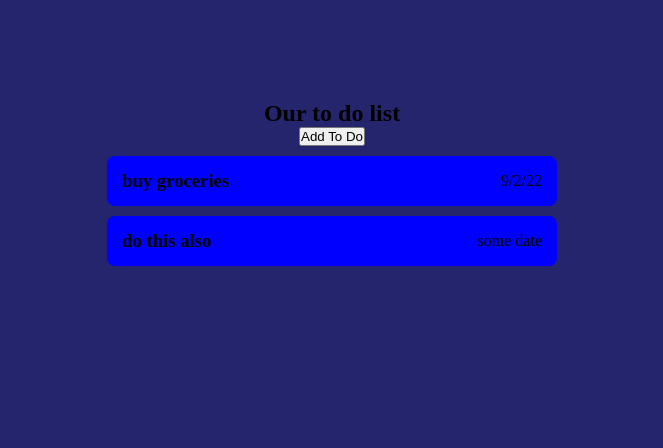
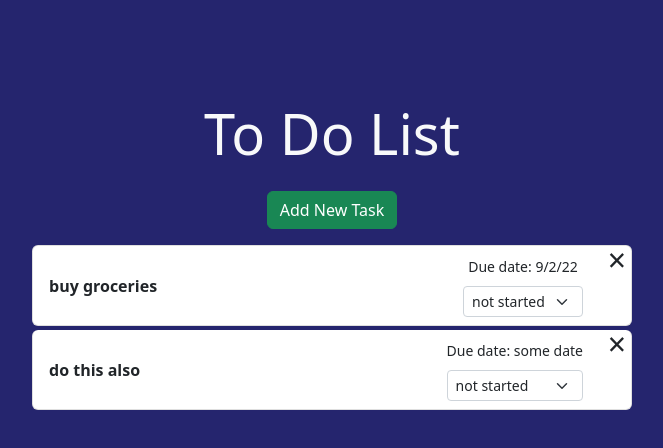
Before and after one commit to tbabyuk/to-do-list-react, a React (Create React App) app: page / in a window 1280 px wide. Shown: the top 448 px of the page, without its empty margins (308-971 px from the left). Built offline with nearby package versions, Linux system fonts and the light colour scheme.

Commit message:
applied bootstrap styling to project, modified list item design, implemented delete item functionality

```diff
--- a/public/index.html
+++ b/public/index.html
@@ -10,34 +10,13 @@
       content="Web site created using create-react-app"
     />
     <link rel="apple-touch-icon" href="%PUBLIC_URL%/logo192.png" />
-    <!--
-      manifest.json provides metadata used when your web app is installed on a
-      user's mobile device or desktop. See https://developers.google.com/web/fundamentals/web-app-manifest/
-    -->
     <link rel="manifest" href="%PUBLIC_URL%/manifest.json" />
-    <!--
-      Notice the use of %PUBLIC_URL% in the tags above.
-      It will be replaced with the URL of the `public` folder during the build.
-      Only files inside the `public` folder can be referenced from the HTML.
-
-      Unlike "/favicon.ico" or "favicon.ico", "%PUBLIC_URL%/favicon.ico" will
-      work correctly both with client-side routing and a non-root public URL.
-      Learn how to configure a non-root public URL by running `npm run build`.
-    -->
+    <!-- Add Bootstrap CDN -->
+    <link href="https://cdn.jsdelivr.net/npm/bootstrap@5.2.0/dist/css/bootstrap.min.css" rel="stylesheet" integrity="sha384-gH2yIJqKdNHPEq0n4Mqa/HGKIhSkIHeL5AyhkYV8i59U5AR6csBvApHHNl/vI1Bx" crossorigin="anonymous">
     <title>React App</title>
   </head>
   <body>
     <noscript>You need to enable JavaScript to run this app.</noscript>
     <div id="root"></div>
-    <!--
-      This HTML file is a template.
-      If you open it directly in the browser, you will see an empty page.
-
-      You can add webfonts, meta tags, or analytics to this file.
-      The build step will place the bundled scripts into the <body> tag.
-
-      To begin the development, run `npm start` or `yarn start`.
-      To create a production bundle, use `npm run build` or `yarn build`.
-    -->
   </body>
 </html>
--- a/src/App.js
+++ b/src/App.js
@@ -6,9 +6,16 @@ function App() {
 
   const [modal, setModal] = useState(false);
   const [toDos, setToDos] = useState([
-    {task: "buy groceries", date: "9/2/22"},
-    {task: "do this also", date: "some date"}
+    {task: "buy groceries", date: "9/2/22", id: 1},
+    {task: "do this also", date: "some date", id: 2}
   ]);
+
+  const handleDelete = (id) => {
+    console.log(id)
+    console.log(toDos[0].id)
+    const newArray = toDos.filter(item => item.id !== id)
+    setToDos(newArray)
+  }
 
   const handleModal = (e) => {
     if(e.target.className === 'add-to-do-modal' || e.target.className === 'close-modal-button') {
@@ -18,16 +25,16 @@ function App() {
     }
   }
 
-  const addToDos = (todos) => {
-    console.log(todos)
-    setToDos((old) => {
-        return [...old, todos]
-    })
+  const addToDos = (todo) => {
+    const addId = todo.id = toDos.length + 1;
+    console.log(addId)
+    console.log(todo)
+    setToDos([...toDos, todo])
   }
 
   return (
     <div className="App">
-        <ToDoContainer handleModal={handleModal} toDos={toDos}/>
+        <ToDoContainer handleModal={handleModal} toDos={toDos} handleDelete={handleDelete}/>
 
         {modal && <AddToDoModal handleModal={handleModal} addToDos={addToDos} />}
     </div>
--- a/src/components/ToDoContainer.js
+++ b/src/components/ToDoContainer.js
@@ -2,18 +2,23 @@
 import React from 'react'
 import ToDoItem from './ToDoItem'
 
-function ToDoContainer({handleModal, toDos}) {
+function ToDoContainer({handleModal, toDos, handleDelete}) {
     console.log('from container', toDos)
 
   return (
     <div className='to-do-container'>
-        <h2>Our to do list</h2>
-        <button onClick={handleModal}>Add To Do</button>
+        <h1 className='display-4 text-light mb-4'>To Do List</h1>
+        <button type="button" className="btn btn-success mb-3" onClick={handleModal}>Add New Task</button>
+        <ul className="list-group">
         {toDos &&
             toDos.map(item => (
-                <ToDoItem task={item.task} date={item.date}/>
+              <React.Fragment key={item.id}>
+                <ToDoItem task={item.task} date={item.date} id={item.id} handleDelete={handleDelete}/>
+              </React.Fragment>
             ))
         }
+        </ul>
+
 
     </div>
   )
--- a/src/components/ToDoItem.js
+++ b/src/components/ToDoItem.js
@@ -1,13 +1,20 @@
 import React from 'react';
 
-function ToDoItem({ task, date }) {
-    console.log('from todo item', typeof toDos)
+function ToDoItem({ task, date, id, handleDelete }) {
 
   return (
-    <div className='to-do-item'>
-            <h3>{task}</h3>
-            <p>{date}</p>
-    </div>
+      <li className="list-group-item mb-1 pe-5 d-flex justify-content-between align-items-center rounded">
+            <span className='delete-todo-button' onClick={() => handleDelete(id)}>&times;</span>
+            <span className='task-text'>{task}</span>
+            <div>
+              <small>Due date: {date}</small>
+              <select className="form-select form-select-sm mt-2">
+                <option value='not started'>not started</option>
+                <option value='in progress'>in progress</option>
+                <option value='completed'>completed</option>
+              </select>
+            </div>
+      </li>
   );
 }
 
--- a/src/index.css
+++ b/src/index.css
@@ -13,22 +13,26 @@ body {
 }
 
 .to-do-container {
-  width: 500px;
+  width: 600px;
   height: 600px;
   text-align: center;
 }
 
-.to-do-item {
-  background: blue;
-  width: 90%;
-  height: 50px;
-  margin: 10px auto;
-  display: flex;
-  justify-content: space-between;
-  align-items: center;
-  padding: 5px 15px;
-  border-radius: 8px;
+/* To Do Item Styling */
+
+.task-text {
+  font-weight: bold;
 }
+
+.delete-todo-button {
+  position: absolute;
+  top: -10px;
+  right: 5px;
+  font-size: 2rem;
+  cursor: pointer;
+}
+
+
 
 /* Add To Do Modal */
 
```
